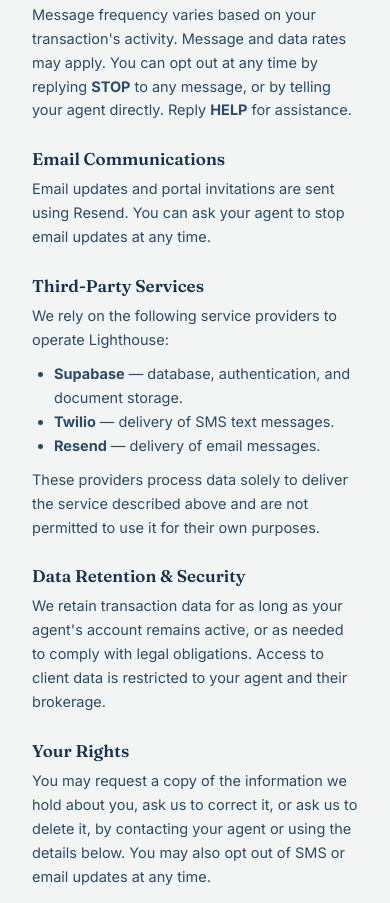
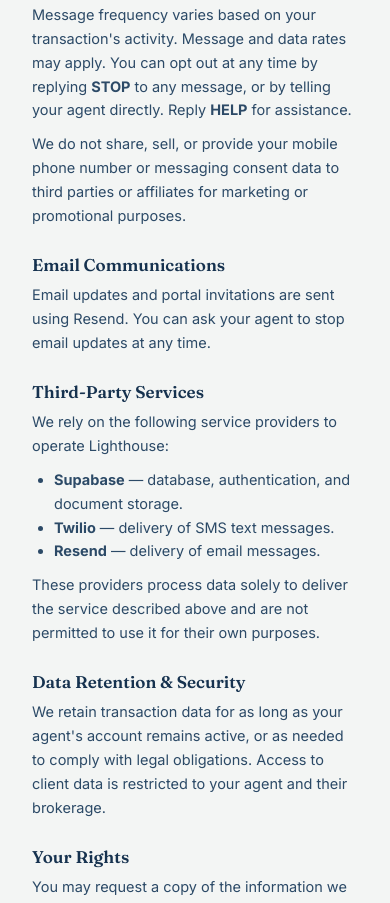
Before and after one commit to dave-pepin/lighthouse-app, a Next.js app: page /privacy in a window 390 px wide. Shown: the part 1360-2263 px from the top of the page. Built offline with nearby package versions, Linux system fonts and the light colour scheme.

Commit message:
Add mobile data non-sharing disclosure to privacy policy
Required by Twilio/carrier A2P 10DLC campaign verification (error 30908) -
policy must explicitly state mobile opt-in data isn't shared with third
parties for marketing purposes.

```diff
--- a/app/privacy/page.js
+++ b/app/privacy/page.js
@@ -70,6 +70,10 @@
             any message, or by telling your agent directly. Reply <strong>HELP</strong> for
             assistance.
           </p>
+          <p style={pStyle}>
+            We do not share, sell, or provide your mobile phone number or messaging consent
+            data to third parties or affiliates for marketing or promotional purposes.
+          </p>
         </div>
 
         <div style={sectionStyle}>
```
